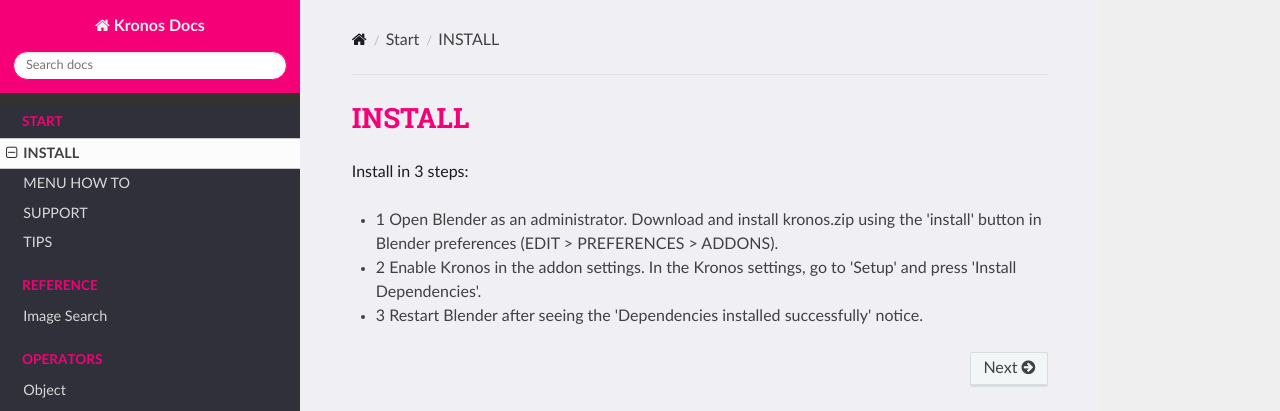
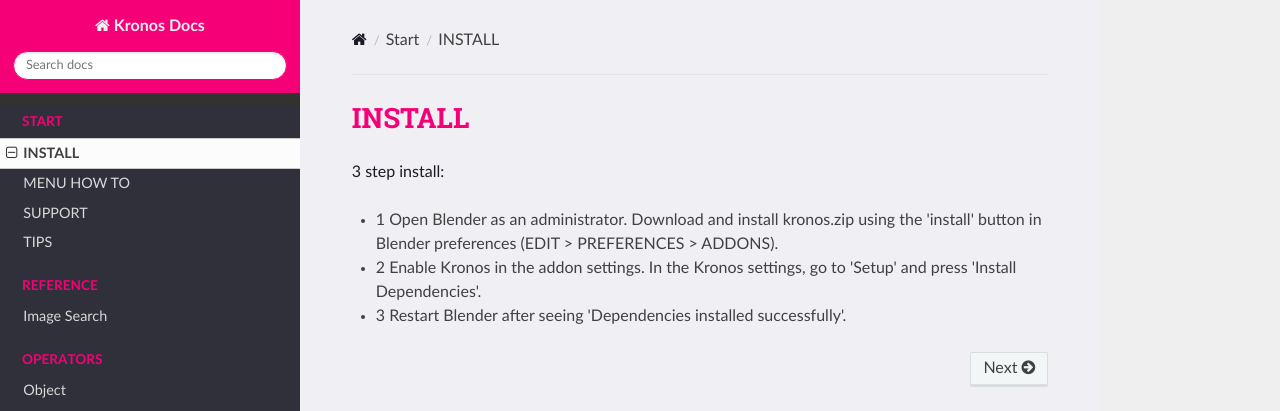
Before and after one commit to CGLIFE7/KronosDocs, an MkDocs documentation site: the page built from docs/docs/tutorial/installation.md, in a window 1280 px wide. Shown: the top 411 px of the page. Built offline with MkDocs 1.6.1, drawn with Linux system fonts in a browser that asks for light colours; nearby versions of some CDN libraries.

Commit message:
Update installation.md

```diff
--- a/docs/docs/tutorial/installation.md
+++ b/docs/docs/tutorial/installation.md
@@ -1,6 +1,6 @@
 # INSTALL
 
-Install in 3 steps:
+3 step install:
 
 - 1   Open Blender as an administrator. Download and install kronos.zip using the 'install' button in Blender preferences (EDIT > PREFERENCES > ADDONS).
 &NewLine;
@@ -8,4 +8,4 @@
 - 2    Enable Kronos in the addon settings. In the Kronos settings, go to 'Setup' and press 'Install Dependencies'.
 &NewLine;
 &NewLine;
-- 3    Restart Blender after seeing the 'Dependencies installed successfully' notice.
+- 3    Restart Blender after seeing 'Dependencies installed successfully'.
```
